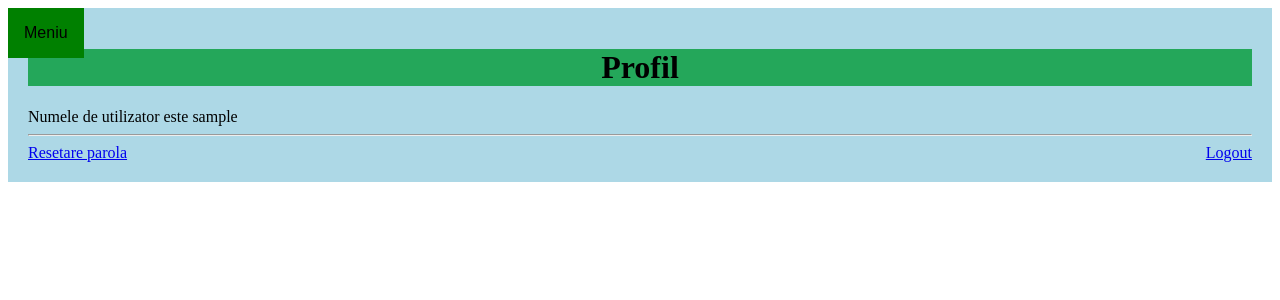
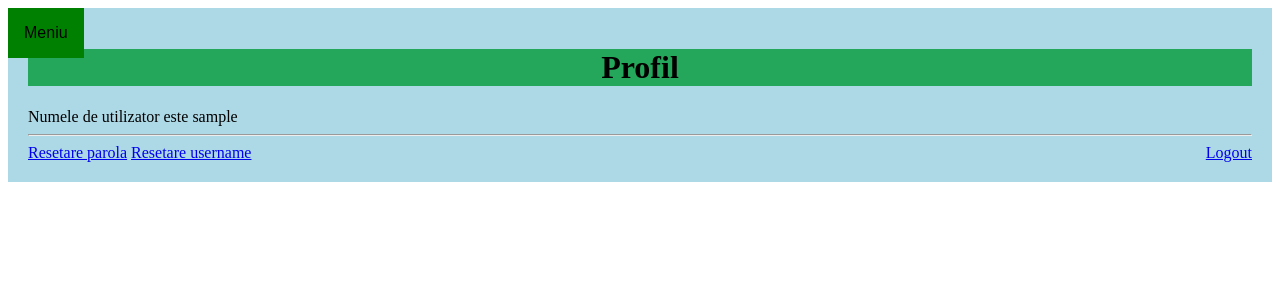
Before and after one commit to TraianV/Proj-php, a PHP site: page /profile.php in a window 1280 px wide. Shown: the top 300 px of the page. Run offline with PHP 8.4, Linux system fonts and the light colour scheme; the visitor is signed in with stand-in values (Sample User, id 1).

Commit message:
Update profile.php

```diff
--- a/profile.php
+++ b/profile.php
@@ -28,6 +28,7 @@ session_start();
     <hr>
     <a href="logout.php" style="float:right;">Logout</a>
     <a href="reset-password.php">Resetare parola</a>
+    <a href="reset-username.php">Resetare username</a>
 </div>
 
 </body>
```
